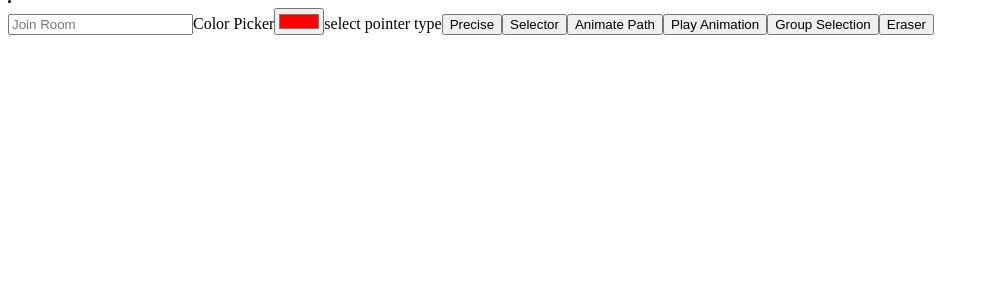
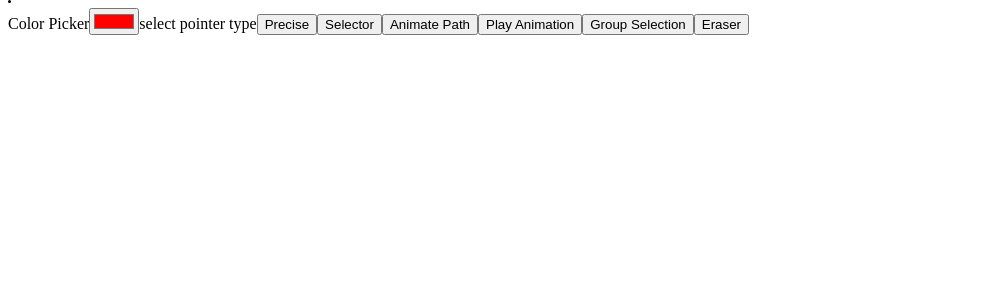
Before and after one commit to pranjalkumarjha/grid-painting, a React (Create React App) app: page / in a window 1280 px wide. Shown: the top 300 px of the page, without its empty margins (0-989 px from the left). Built offline with nearby package versions, Linux system fonts and the light colour scheme; no server answers.

Commit message:
was reminded of my budget so removed join room input box

```diff
--- a/src/components/Navbar.jsx
+++ b/src/components/Navbar.jsx
@@ -18,20 +18,20 @@ const Navbar = () => {
         } = useRowCol();
 
     useEffect(()=>{console.log('pointerType: ',pointerType);},[pointerType]);
-    const handleKeyDown = (e)=>{
-        if(e.key === 'Enter'){
-            fetch(`${serverUrl}joinRoom?roomId=${roomId}`).then((response)=>{
-                if(!response.ok){
-                    throw new Error('Unable to connect to room')
-                }
-                return response.json();
-            }).then((data)=>{
-                console.log(data);
-            }).catch((error)=>{
-                console.log(error.message);
-            })
-        }
-    }
+    // const handleKeyDown = (e)=>{
+    //     if(e.key === 'Enter'){
+    //         fetch(`${serverUrl}joinRoom?roomId=${roomId}`).then((response)=>{
+    //             if(!response.ok){
+    //                 throw new Error('Unable to connect to room')
+    //             }
+    //             return response.json();
+    //         }).then((data)=>{
+    //             console.log(data);
+    //         }).catch((error)=>{
+    //             console.log(error.message);
+    //         })
+    //     }
+    // }
     return (
         <>
         {/* keeping these two inputs  for memory sake */}
@@ -54,7 +54,7 @@ const Navbar = () => {
                             setColumn(Number(e.target.value))}}
                     min="1"
                 /> */}
-                <input
+                {/* <input
                     className='text-center'
                     type="text"
                     placeholder='Join Room'
@@ -62,7 +62,7 @@ const Navbar = () => {
                     onChange={
                         (e) => setRoomId(e.target.value)
                     }
-                    value={roomId}/>
+                    value={roomId}/> */}
                 Color Picker
                 <input type="color" id="chosenColor" name="chosenColor" value={chosenColor} onChange={(e)=>{setChosenColor(e.target.value)}}/>
                 select pointer type
```
